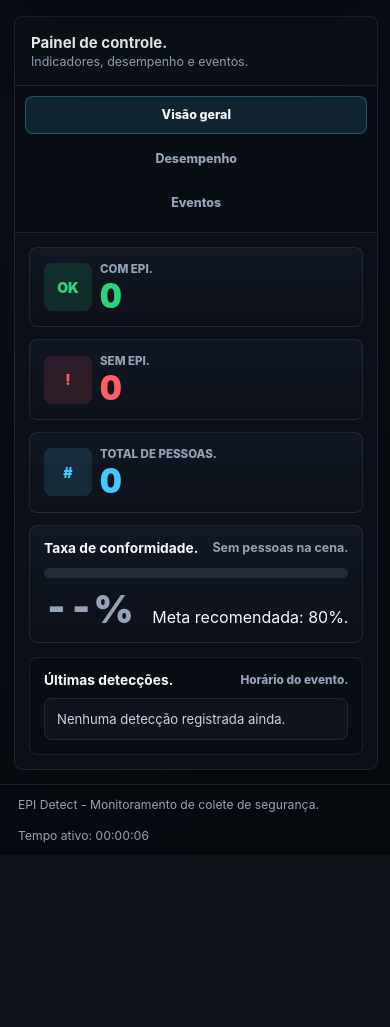
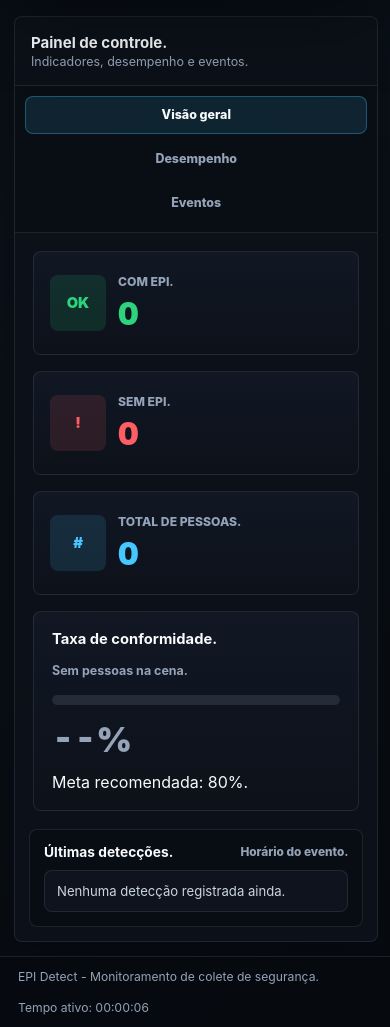
Before and after one commit to Reinattos/EPI-Detect, a Flask app: page / in a window 390 px wide. Shown: the part 845-1872 px from the top of the page. Before the commit the page ends 1688 px from the top, so only its background shows below. Run offline with Flask 3, Linux system fonts and the light colour scheme.

Commit message:
Improve dashboard card sizing

```diff
--- a/templates/index.html
+++ b/templates/index.html
@@ -183,7 +183,7 @@
 
   main {
     display: grid;
-    grid-template-columns: minmax(0, 1fr) minmax(340px, 390px);
+    grid-template-columns: minmax(0, 1fr) minmax(390px, 450px);
     gap: 18px;
     min-height: 0;
     padding: 18px clamp(18px, 3vw, 34px);
@@ -410,12 +410,12 @@
 
   .tab-panel {
     display: none;
-    padding: 14px;
+    padding: 18px;
   }
 
   .tab-panel.active {
     display: grid;
-    gap: 12px;
+    gap: 16px;
   }
 
   .score-card,
@@ -428,19 +428,21 @@
 
   .score-card {
     display: grid;
-    grid-template-columns: 48px minmax(0, 1fr) auto;
-    gap: 12px;
+    grid-template-columns: 56px minmax(0, 1fr) auto;
+    gap: 16px;
     align-items: center;
-    padding: 14px;
+    min-height: 104px;
+    padding: 18px;
+    overflow: hidden;
   }
 
   .score-icon {
-    width: 48px;
-    height: 48px;
+    width: 56px;
+    height: 56px;
     border-radius: var(--radius);
     display: grid;
     place-items: center;
-    font-size: .88rem;
+    font-size: .92rem;
     font-weight: 900;
   }
 
@@ -450,17 +452,21 @@
 
   .label {
     color: var(--muted);
-    font-size: .72rem;
+    font-size: .76rem;
     font-weight: 850;
     text-transform: uppercase;
+    line-height: 1.35;
+    overflow-wrap: anywhere;
   }
 
   .value {
-    margin-top: 3px;
+    margin-top: 6px;
     color: var(--text);
-    font-size: 2.1rem;
+    font-size: clamp(2rem, 4vw, 2.65rem);
     font-weight: 900;
-    line-height: 1;
+    line-height: 1.08;
+    max-width: 100%;
+    overflow-wrap: anywhere;
   }
 
   .value.green { color: var(--green); }
@@ -476,29 +482,42 @@
     color: var(--muted);
     font-size: .7rem;
     font-weight: 800;
+    max-width: 100%;
+    white-space: nowrap;
   }
 
   .metric-card {
     display: grid;
-    gap: 12px;
-    padding: 14px;
+    gap: 16px;
+    min-height: 116px;
+    padding: 18px;
+    overflow: hidden;
+  }
+
+  .metric-card.compliance {
+    min-height: 170px;
   }
 
   .metric-head {
     display: flex;
     justify-content: space-between;
     gap: 12px;
-    align-items: center;
+    align-items: flex-start;
+    min-width: 0;
   }
 
   .metric-head strong {
-    font-size: .86rem;
+    font-size: .92rem;
+    line-height: 1.35;
   }
 
   .metric-head span {
     color: var(--muted);
-    font-size: .76rem;
+    font-size: .78rem;
     font-weight: 800;
+    line-height: 1.4;
+    max-width: 48%;
+    overflow-wrap: anywhere;
   }
 
   .bar-wrap {
@@ -518,17 +537,19 @@
 
   .compliance-score {
     display: flex;
-    align-items: baseline;
+    align-items: flex-end;
     justify-content: space-between;
     gap: 12px;
+    min-width: 0;
   }
 
   #compliance-pct {
     color: var(--green);
-    font-size: 2.4rem;
+    font-size: clamp(2.15rem, 5vw, 3rem);
     font-weight: 900;
-    line-height: 1;
+    line-height: 1.08;
     font-variant-numeric: tabular-nums;
+    padding-bottom: 2px;
   }
 
   #compliance-text {
@@ -639,8 +660,22 @@
     .header-actions { justify-content: flex-start; }
     .tabs { grid-template-columns: 1fr; }
     .tab-panel.active.overview { grid-template-columns: 1fr; }
-    .score-card { grid-template-columns: 44px minmax(0, 1fr); }
+    .score-card {
+      grid-template-columns: 52px minmax(0, 1fr);
+      min-height: 104px;
+      padding: 16px;
+    }
     .score-note { display: none; }
+    .metric-head,
+    .compliance-score {
+      align-items: flex-start;
+      flex-direction: column;
+    }
+    .metric-head span,
+    #compliance-text {
+      max-width: 100%;
+      text-align: left;
+    }
     footer { flex-direction: column; align-items: flex-start; }
   }
 </style>
```
Also changed, not shown: docs/assets/architecture-flow.svg, docs/assets/detection-states.svg.
